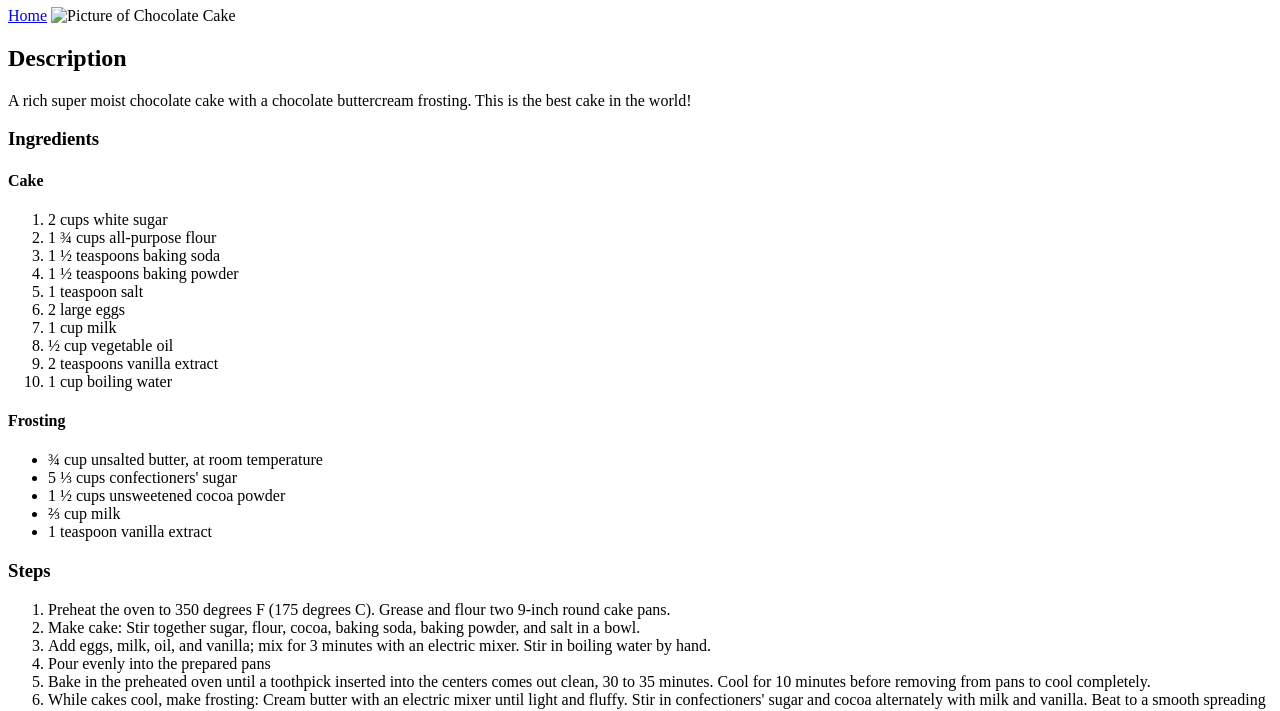
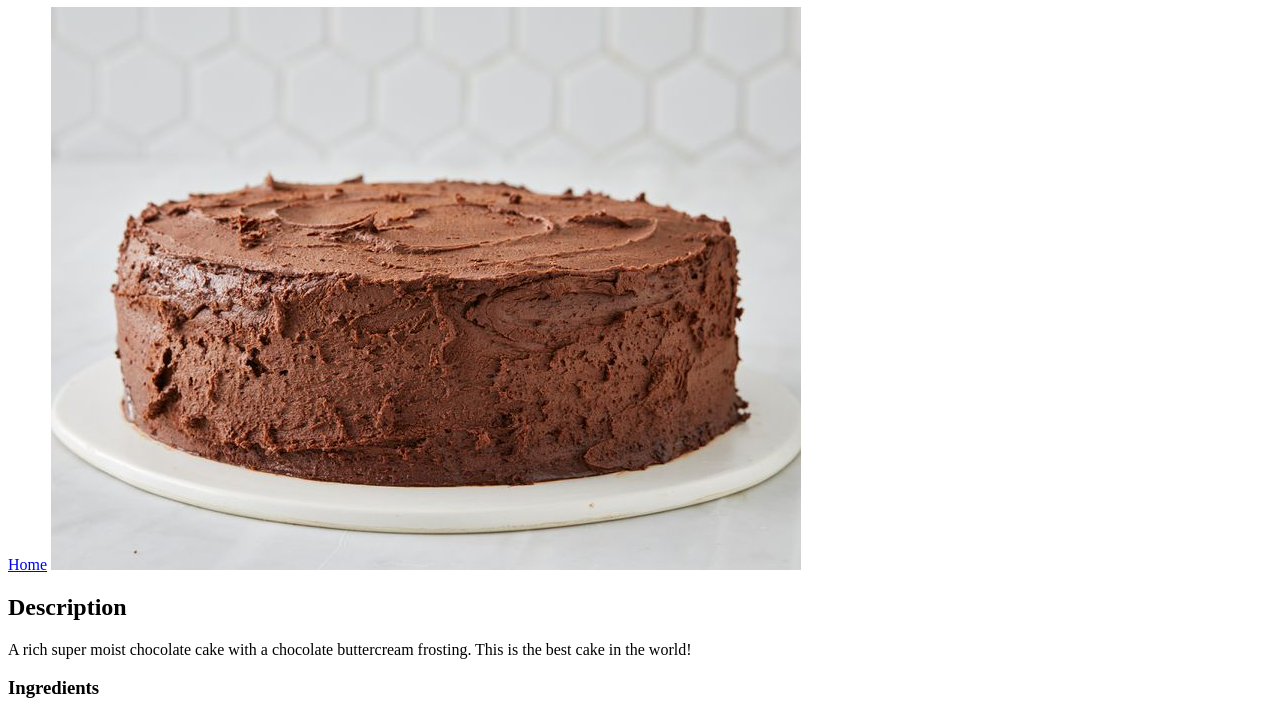
Before and after one commit to jerriker/odin-recipes, a plain HTML site: page recipes/chocolate-cake.html in a window 1280 px wide. Shown: the part 73-784 px from the top of the page. Drawn offline with Linux system fonts and the light colour scheme.

Commit message:
Fixed the image source

```diff
--- a/recipes/chocolate-cake.html
+++ b/recipes/chocolate-cake.html
@@ -8,7 +8,7 @@
   <body>
     <h1>Chocolate Cake</h1>
     <a href="../index.html">Home</a>
-    <img src="../images/chocolate cake.jpg" alt="Picture of Chocolate Cake" />
+    <img src="../images/chocolate-cake.jpg" alt="Picture of Chocolate Cake" />
     <h2>Description</h2>
     <p>
       A rich super moist chocolate cake with a chocolate buttercream frosting.
```
